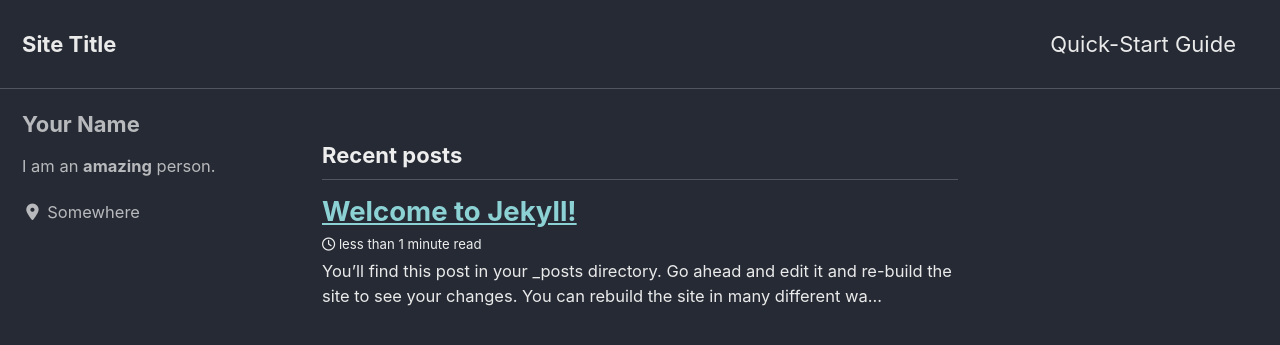
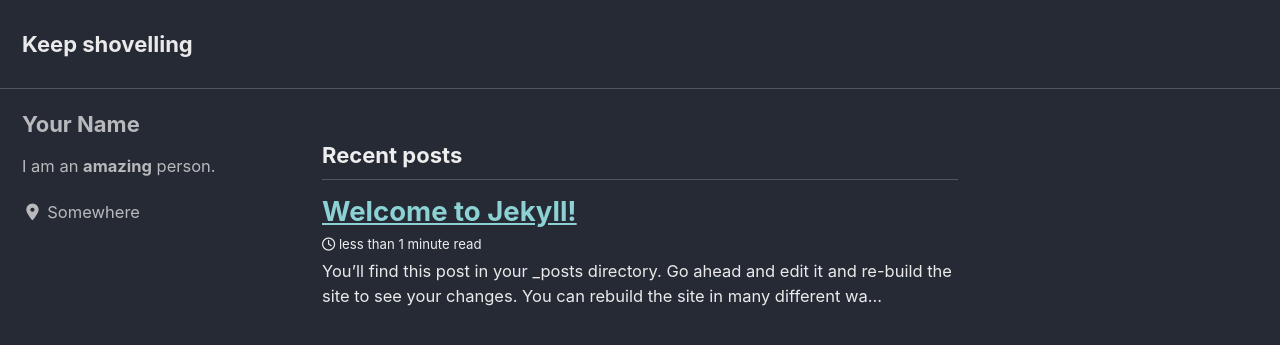
Before and after one commit to SunhoY/sunhoy.github.io, a Jekyll site: the page built from index.html, in a window 1280 px wide and 900 px high. Shown: the top 345 px of the window. Built offline with Jekyll 4.4.1, drawn with Linux system fonts in a browser that asks for light colours; cached includes are drawn as plain includes; nearby versions of some CDN libraries; the list of posts is cut into pages by our own code; some of the changed text lies outside the part shown.

```diff
--- a/_config.yml
+++ b/_config.yml
@@ -16,10 +16,10 @@ minimal_mistakes_skin    : "dark" # "air", "aqua", "contrast", "dark", "dirt", "
 
 # Site Settings
 locale                   : "en-US"
-title                    : "Site Title"
+title                    : "Keep shovelling"
 title_separator          : "-"
 subtitle                 : # site tagline that appears below site title in masthead
-name                     : "Your Name"
+name                     : "Sunho Yang"
 description              : "An amazing website."
 url                      : # the base hostname & protocol for your site e.g. "https://mmistakes.github.io"
 baseurl                  : # the subpath of your site, e.g. "/blog"
--- a/_data/navigation.yml
+++ b/_data/navigation.yml
@@ -1,7 +1,5 @@
 # main links
 main:
-  - title: "Quick-Start Guide"
-    url: https://mmistakes.github.io/minimal-mistakes/docs/quick-start-guide/
   # - title: "About"
   #   url: https://mmistakes.github.io/minimal-mistakes/about/
   # - title: "Sample Posts"
```
